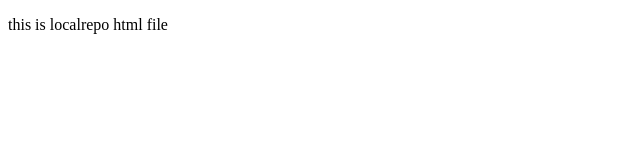
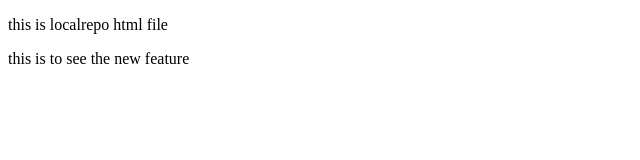
Before and after one commit to Ayush-coder001/Localrepo, a plain HTML site: page index.html in a window 1280 px wide. Shown: the whole page, without its empty margins (0-640 px from the left). Drawn offline with Linux system fonts and the light colour scheme.

Commit message:
added new feature

```diff
--- a/index.html
+++ b/index.html
@@ -7,5 +7,6 @@
 </head>
 <body>
     <p>this is localrepo html file</p>
+    <p>this is to see the new feature</p>
 </body>
 </html>
```
